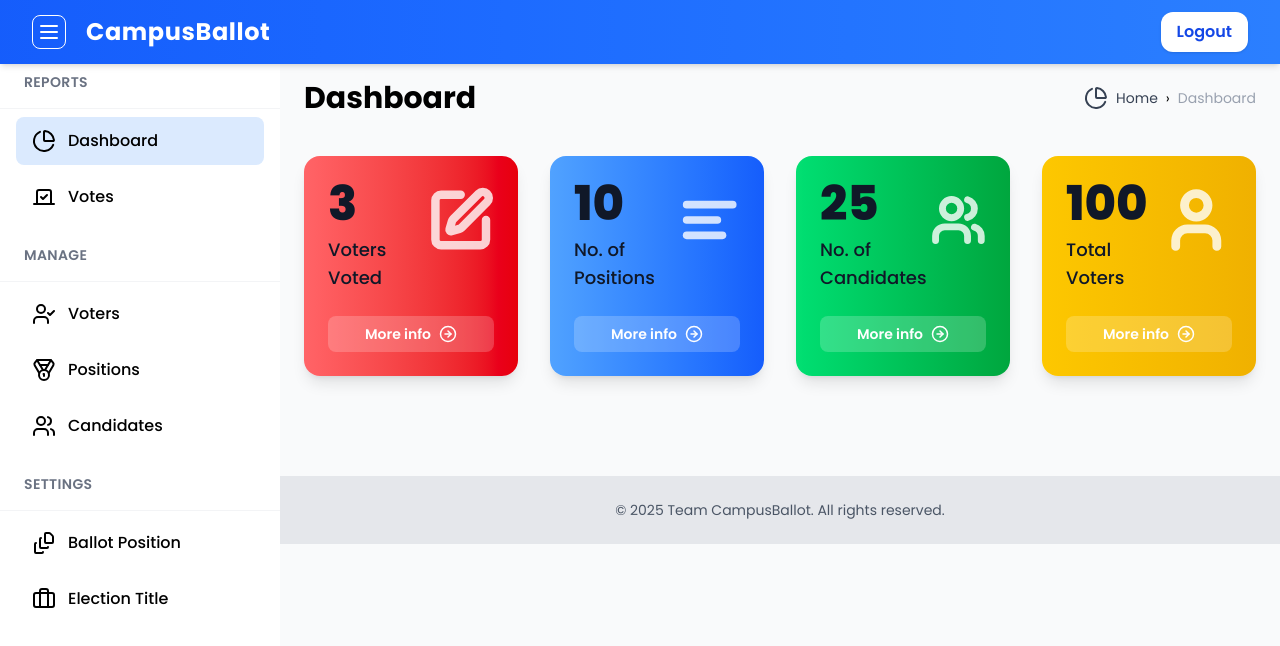
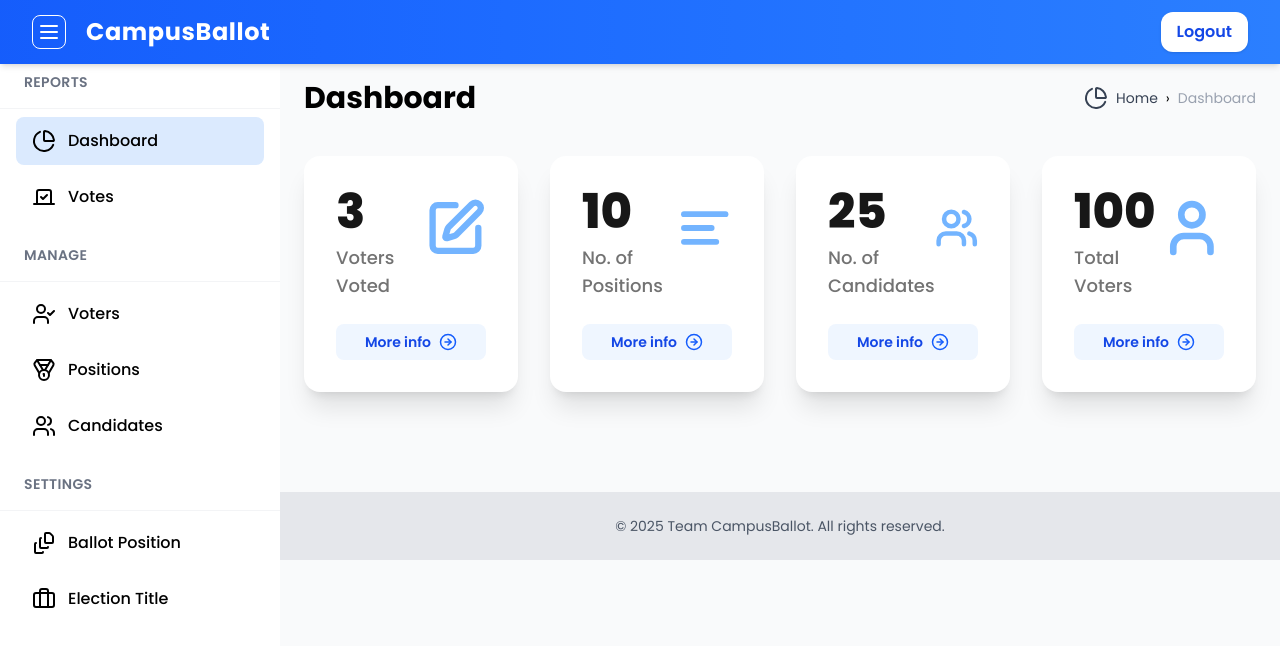
Before and after one commit to wefindways/Online-Voting-System-, a React (Vite) app in the folder client/: page /admin/home in a window 1280 px wide. Shown: the top 646 px of the page. Built offline with nearby package versions, Linux system fonts and the light colour scheme; sample sign-in values are in the browser's storage.

Commit message:
feat: refactor StatCard component and add AdminDashboard for improved layout and functionality

```diff
--- a/client/src/components/admin/StatCard.jsx
+++ b/client/src/components/admin/StatCard.jsx
@@ -1,21 +1,25 @@
 import { ArrowRightCircle } from "lucide-react";
 
-function StatCard({value, label, icon: Icon, gradient}) {
+export default function StatCard({ value, label, icon: Icon }) {
   return (
-    <div className={`bg-gradient-to-r ${gradient} rounded-2xl shadow-lg hover:shadow-xl transition p-6 flex flex-col justify-between overflow-hidden`}>
+    <div className="bg-white rounded-2xl shadow-xl hover:shadow-2xl p-8 flex flex-col justify-between overflow-hidden cursor-pointer transition-all duration-300">
       <div className="flex items-start justify-between">
         <div>
-          <span className="text-5xl font-extrabold">{value}</span>
-          <p className="text-lg font-medium mt-2">{label}</p>
+          <span className="text-5xl font-extrabold text-neutral-900">{value}</span>
+          <p className="text-lg font-medium text-neutral-500 mt-2">{label}</p>
         </div>
-        <Icon size={80} strokeWidth={3} color="white" className="opacity-80" />
+
+        <Icon
+          size={80}
+          strokeWidth={2.5}
+          className="text-blue-400 opacity-80"
+        />
       </div>
-      <div className="flex items-center justify-center gap-2 mt-6 py-2 rounded-lg bg-white/20 text-sm font-semibold text-white cursor-pointer hover:bg-white/30 transition">
+      {/* soft blue action button */}
+      <div className="flex items-center justify-center gap-2 mt-6 py-2 rounded-lg text-sm font-semibold text-blue-700 bg-blue-50 hover:bg-blue-100 active:bg-blue-50 transition-all duration-300">
         <span>More info</span>
-        <ArrowRightCircle size={18} />
+        <ArrowRightCircle size={18} className="text-blue-600" />
       </div>
     </div>
   );
 }
-
-export default StatCard;
--- /dev/null
+++ b/client/src/pages/admin/dashboard/AdminDashboard.jsx
@@ -0,0 +1,41 @@
+import { AlignLeft, Edit, Users, User } from "lucide-react";
+import Breadcrumb from "../../../components/admin/Breadcrumb";
+import StatCard from "../../../components/admin/StatCard";
+
+function AdminDashboard() {
+  return (
+    <div>
+      <header className="flex justify-between items-center">
+        <h1 className="text-[1.37rem] md:text-3xl font-bold">Dashboard</h1>
+        <Breadcrumb />
+      </header>
+      <section
+        aria-label="Dashboard cards"
+        className="grid grid-cols-1 md:grid-cols-2 lg:grid-cols-3 xl:grid-cols-4 mt-10 gap-8 text-gray-900"
+      >
+        <StatCard
+          value="3"
+          label="Voters Voted"
+          icon={Edit}
+        />
+        <StatCard
+          value="10"
+          label="No. of Positions"
+          icon={AlignLeft}
+        />
+        <StatCard
+          value="25"
+          label="No. of Candidates"
+          icon={Users}
+        />
+        <StatCard
+          value="100"
+          label="Total Voters"
+          icon={User}
+        />
+      </section>
+    </div>
+  );
+}
+
+export default AdminDashboard;
```
